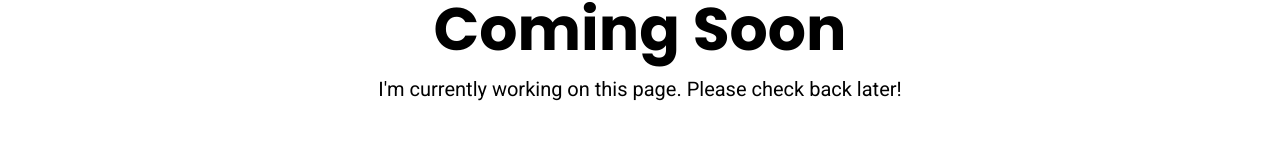
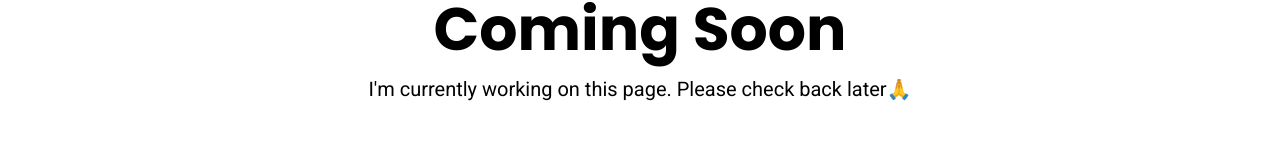
Before and after one commit to Narathip99/naay-portfolio, a React (Vite) app: page /all-projects in a window 1280 px wide. Shown: the part 279-444 px from the top of the page. Built offline with nearby package versions, Linux system fonts and the light colour scheme.

Commit message:
add some emoji

```diff
--- a/src/components/layout/ComingSoon.tsx
+++ b/src/components/layout/ComingSoon.tsx
@@ -6,7 +6,7 @@ const ComingSoon: React.FC = () => {
       <div className="text-center">
         <h1 className="text-6xl font-bold mb-4">Coming Soon</h1>
         <p className="text-xl">
-          I'm currently working on this page. Please check back later!
+          I'm currently working on this page. Please check back later🙏
         </p>
       </div>
     </div>
```
